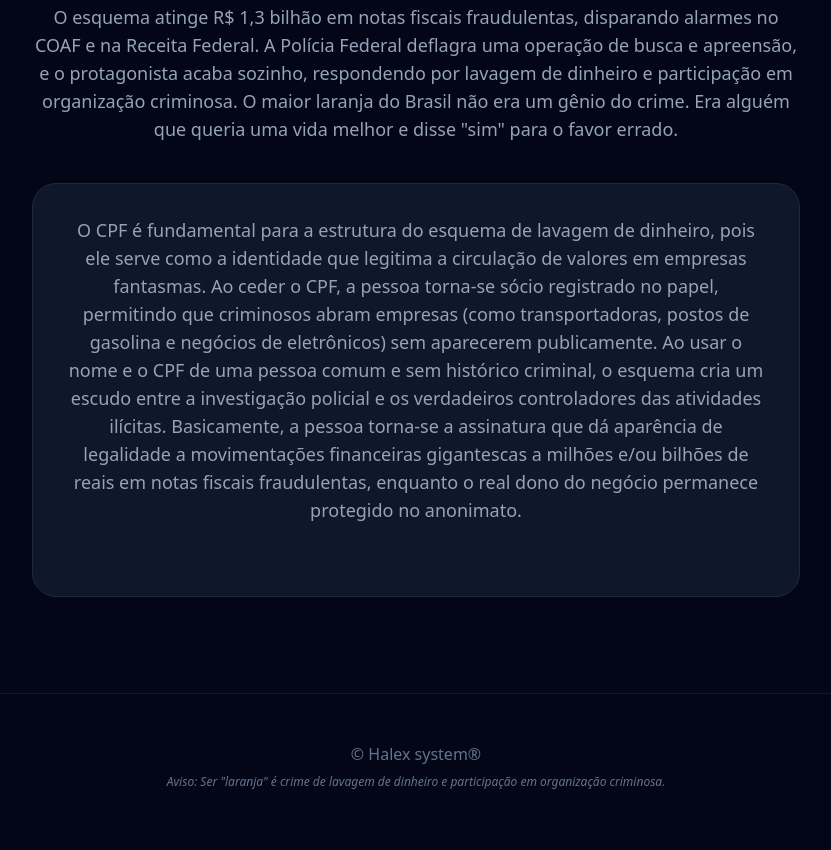
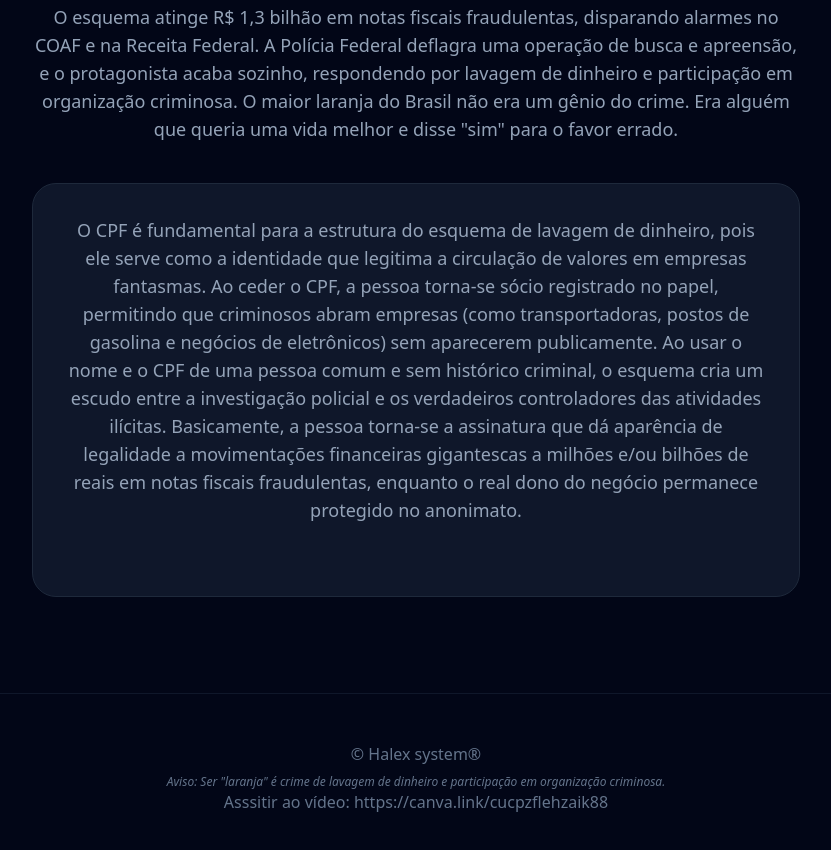
Before and after one commit to HalexTrabalho/laranja, a plain HTML site: page index.html in a window 1280 px wide. Shown: the part 2479-3329 px from the top of the page, without its empty margins (224-1055 px from the left). Drawn offline with nearby package versions, Linux system fonts and the light colour scheme.

Commit message:
Inclusão link vídeo

```diff
--- a/index.html
+++ b/index.html
@@ -167,6 +167,7 @@
     <footer class="py-12 border-t border-slate-900 text-center text-slate-500">
         <p>&copy Halex system&reg</p>
         <p class="text-xs mt-2 italic">Aviso: Ser "laranja" é crime de lavagem de dinheiro e participação em organização criminosa.</p>
+		<p>Asssitir ao vídeo: https://canva.link/cucpzflehzaik88</p>
     </footer>
 
     <script>
```
